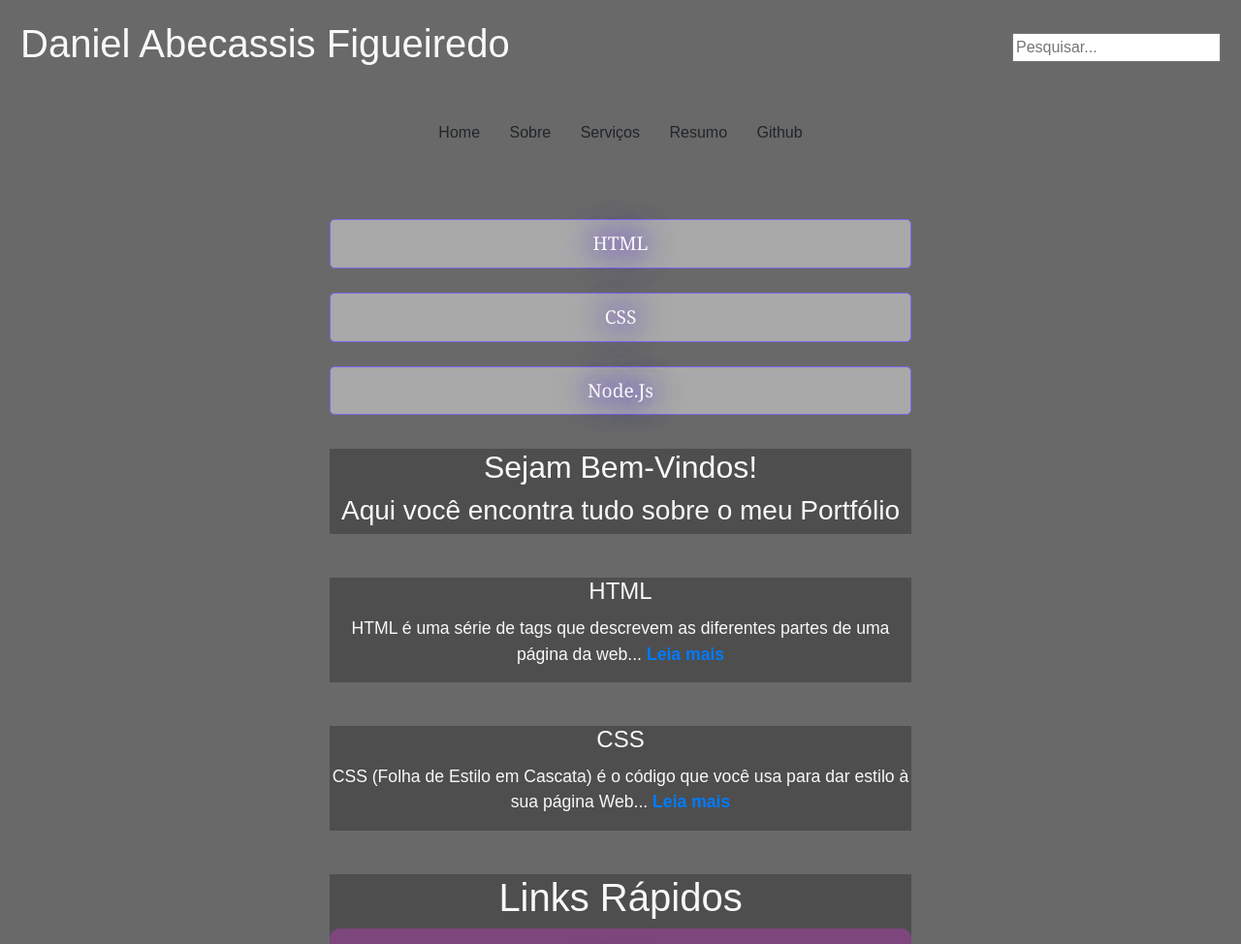
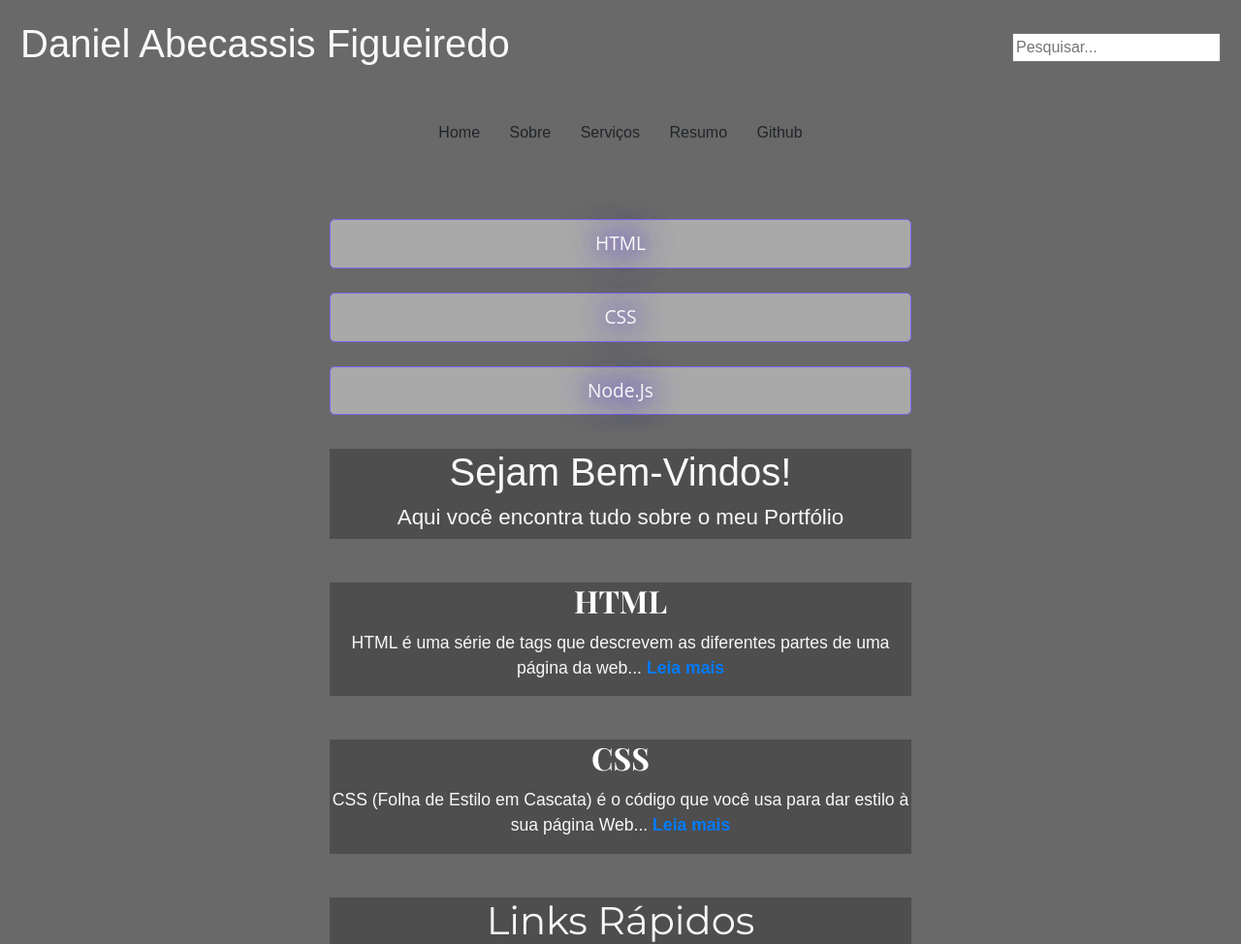
Before and after one commit to danielabks/entrega, a plain HTML site: page index.html in a window 1280 px wide. Shown: the top 974 px of the page at 97% size. Drawn offline with nearby package versions, Linux system fonts and the light colour scheme.

Commit message:
CSS Atualizado

```diff
--- a/style.css
+++ b/style.css
@@ -28,7 +28,7 @@ ul {
 
 /* Estilo para os itens da lista (li) */
 li {
-    font-family: Arial, Helvetica, sans-serif; /* Tipo de fonte */
+    font-family:  Helvetica, sans-serif; /* Tipo de fonte */
     font-size: 1.2rem; /* Tamanho da fonte */
     margin: 10px 0; /* Espaçamento entre os itens */
     padding: 10px; /* Espaçamento interno */
@@ -66,7 +66,7 @@ body {
 /* Estilo das caixas de conteúdo (box) */
 .box {
     text-align: center; /* Alinhamento do texto ao centro */
-    font-family: Cambria, Cochin, Georgia, Times, 'Times New Roman', serif; /* Fonte para o conteúdo */
+    font-family: Open Sans, sans-serif; /* Fonte para o conteúdo */
     font-size: 1.2rem; /* Tamanho da fonte */
     margin: 10px 0; /* Espaçamento entre as caixas */
     padding: 10px; /* Espaçamento interno */
@@ -100,17 +100,47 @@ section {
     margin: 20px 0; /* Margem entre as seções */
 }
 
+section h1 {
+    font-size: 2.5rem; /* Tamanho do título */
+    font-family:'Montserrat', sans-serif; /* Fonte para o conteúdo */
+    margin-bottom: 10px; /* Espaço abaixo do título */
+    text-align: center; /* Alinhamento do texto */
+    align-items: center; /* Alinhamento central dos itens */
+}
+
+h2 {
+    font-size: 2.5rem; /* Tamanho do título */
+    font-family: 'Raleway', sans-serif;
+    margin-bottom: 10px; /* Espaço abaixo do título */
+    text-align: center; /* Alinhamento central do título */
+    align-items: center; /* Alinhamento central dos itens */
+}
+
+h3 {
+    font-family: 'Raleway', sans-serif; /* Define a fonte utilizada para o texto como 'Raleway', com uma alternativa sans-serif caso 'Raleway' não esteja disponível */
+    text-align: center; /* Alinhamento central do título */
+    font-weight: 500; /* Define o peso da fonte, controlando a espessura das letras */
+    font-size: 1.4rem; /* Tamanho do título */
+}
+
 /* Estilo para os títulos dentro das seções */
 h4 {
-    font-size: 1.5em; /* Tamanho do título */
+    font-family: 'Playfair Display', serif; /* Aplica a fonte principal */
+    font-size: 2rem; /* Tamanho do título */
+    font-weight: 700; /* Define o peso da fonte, controlando a espessura das letras */
     margin-bottom: 10px; /* Espaço abaixo do título */
     text-align: center; /* Alinhamento central do título */
+    color: #fff; /* Escolhe uma cor para o texto */
+
 }
+
 
 /* Estilo para os parágrafos dentro das seções */
 p {
     font-size: 1.1em; /* Tamanho da fonte */
     line-height: 1.5; /* Espaçamento entre as linhas */
+    justify-content: center;
+    align-items: center;
 }
 
 /* Estilo dos links */
@@ -153,6 +183,9 @@ button:hover {
   background-color: #2980b9; /* Mudando a cor de fundo ao passar o mouse */
 }
 
+/* Rodapé */
 .footer {
-    text-align: center;
+    display: flex; /* Ativa o modelo de layout Flexbox, permitindo organizar e alinhar os itens facilmente */
+    justify-content: center; /* Centraliza os itens horizontalmente dentro do container flex */
+    align-items: center; /* Alinhamento central dos itens */
 }
```
